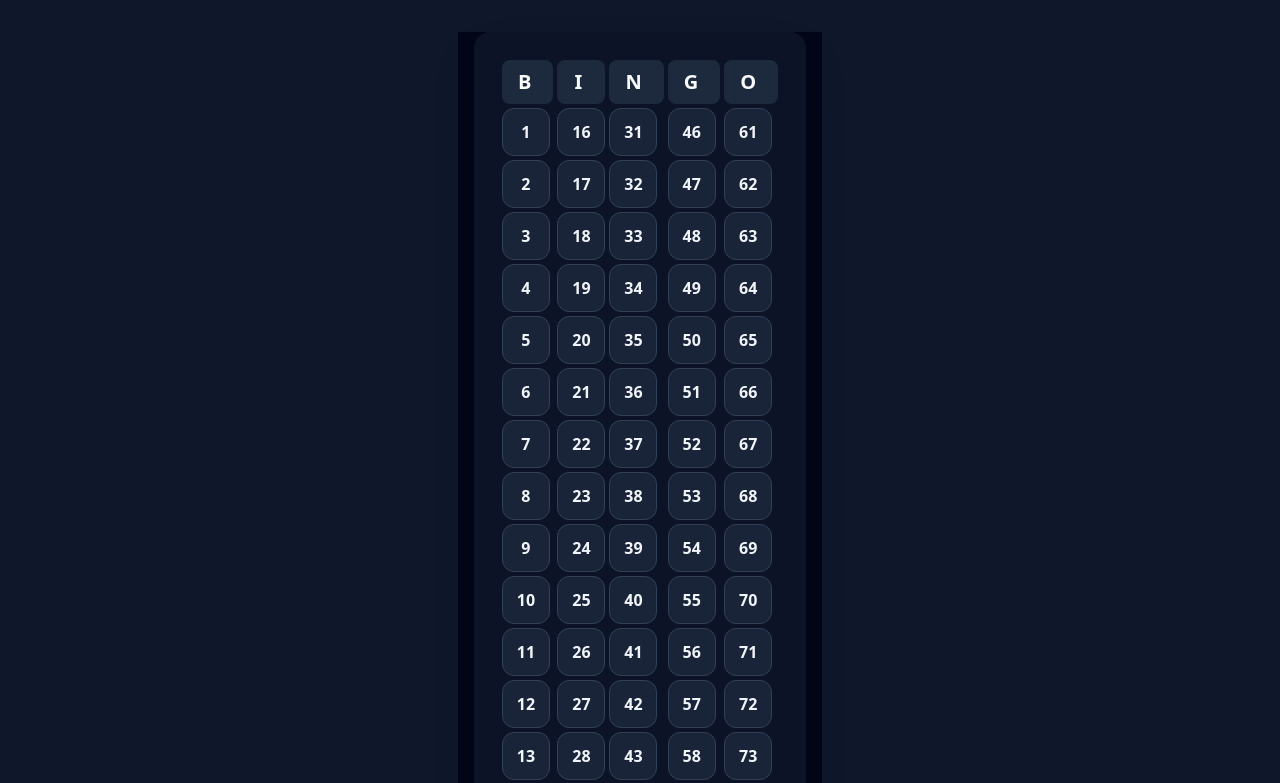
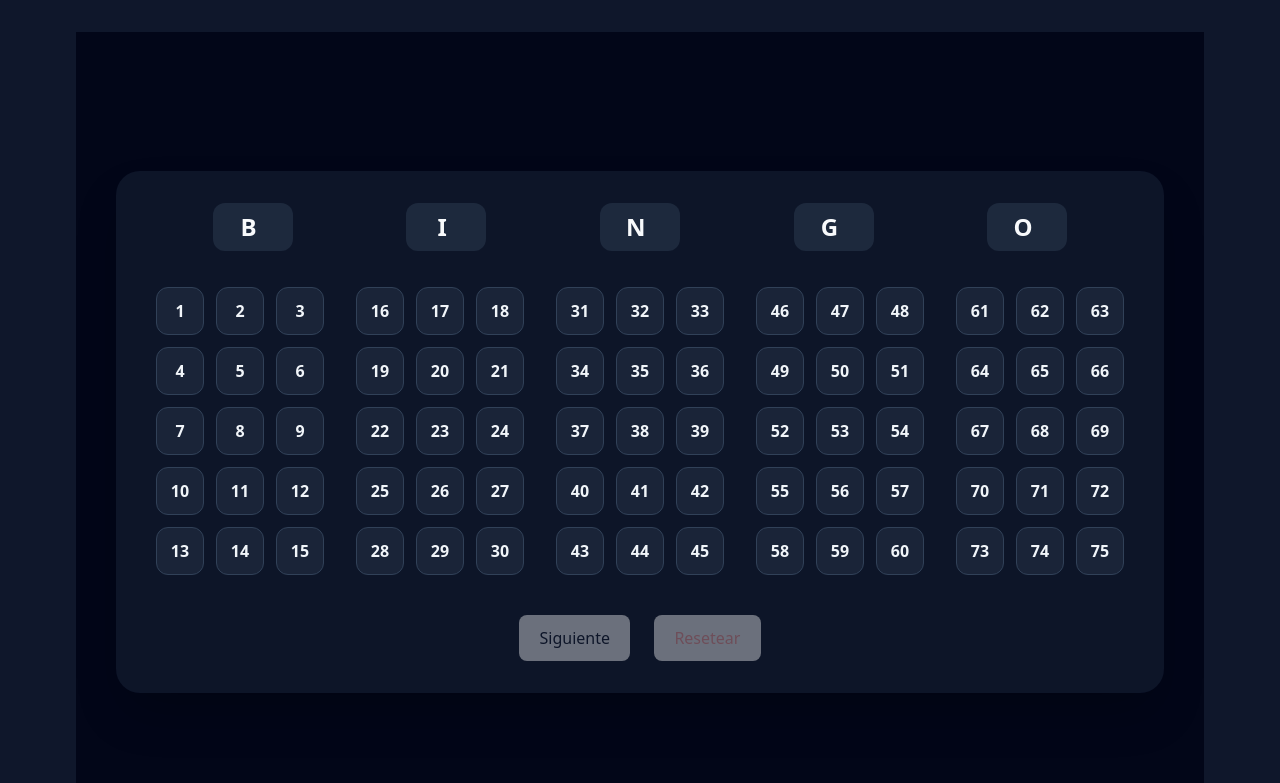
Before and after one commit to raulferreyra/bingo, a Vue app: page / in a window 1280 px wide. Shown: the top 783 px of the page. Built offline with nearby package versions, Linux system fonts and the light colour scheme.

Commit message:
BINGO ready

```diff
--- a/src/App.vue
+++ b/src/App.vue
@@ -1,50 +1,52 @@
 <template>
-  <div class="min-h-screen flex items-center justify-center px-4 bg-slate-950">
-    <div class="w-full max-w-5xl mx-auto">
-      <main class="bg-slate-900/80 rounded-2xl shadow-2xl p-4 sm:p-6">
+  <div class="min-h-screen flex items-center justify-center bg-slate-950">
+    <div class="w-full max-w-6xl px-10 py-8">
+      <main class="bg-slate-900/90 rounded-3xl shadow-2xl px-10 py-8">
         <!-- Cabecera B I N G O -->
-        <div class="overflow-x-auto">
-          <table class="w-full text-center border-separate border-spacing-1">
-            <thead>
-              <tr class="text-lg sm:text-xl font-bold text-slate-50">
-                <th
+        <div class="flex justify-between mb-6">
+          <div
             v-for="col in columns"
             :key="col.key"
-                  class="py-2 px-2 sm:px-4 bg-slate-800 rounded-lg tracking-[0.3em]"
+            class="flex flex-col items-center flex-1"
+          >
+            <div
+              class="text-2xl font-extrabold tracking-[0.35em]
+                     bg-slate-800 text-slate-50 rounded-xl px-4 py-2
+                     w-20 text-center"
             >
               {{ col.key }}
-                </th>
-              </tr>
-            </thead>
+            </div>
+          </div>
+        </div>
 
-            <tbody>
-              <!-- 15 filas x 5 columnas = 75 números -->
-              <tr
-                v-for="(row, rowIndex) in boardRows"
-                :key="`row-${rowIndex}`"
-              >
-                <td
-                  v-for="cell in row"
-                  :key="cell.number"
+        <!-- Tablero en columnas, cada una con grilla 3x5 -->
+        <div class="flex justify-between gap-8">
+          <div
+            v-for="col in columns"
+            :key="col.key + '-grid'"
+            class="flex-1 flex flex-col items-center"
           >
             <div
-                    class="h-10 sm:h-12 w-10 sm:w-12 flex items-center justify-center
-                           bg-slate-800/80 rounded-xl border border-slate-700
-                           text-sm sm:text-base font-semibold text-slate-100"
+              class="grid grid-cols-3 gap-3 mt-3"
+            >
+              <div
+                v-for="cell in (board[col.key] || [])"
+                :key="cell.number"
+                class="h-12 w-12 flex items-center justify-center
+                       rounded-xl border border-slate-700
+                       bg-slate-800/80 text-slate-100
+                       text-base font-semibold"
               >
                 {{ cell.number }}
               </div>
-                </td>
-              </tr>
-            </tbody>
-          </table>
+            </div>
+          </div>
         </div>
 
-        <!-- Controles (aún sin lógica) -->
-        <div class="mt-6 flex flex-col sm:flex-row gap-3 justify-center">
+        <div class="mt-10 flex justify-center gap-6">
           <button
             type="button"
-            class="px-6 py-2 rounded-full font-semibold
+            class="px-8 py-2 rounded-full font-semibold
                    bg-emerald-500/80 hover:bg-emerald-400
                    text-slate-900 transition disabled:opacity-40"
             disabled
@@ -54,7 +56,7 @@
 
           <button
             type="button"
-            class="px-6 py-2 rounded-full font-semibold border
+            class="px-8 py-2 rounded-full font-semibold border
                    border-red-400 text-red-300 hover:bg-red-500/10
                    transition disabled:opacity-40"
             disabled
@@ -70,7 +72,6 @@
 <script setup>
 import { ref, onMounted } from 'vue'
 
-// Definimos las columnas con sus rangos
 const columns = [
   { key: 'B', start: 1, end: 15 },
   { key: 'I', start: 16, end: 30 },
@@ -79,33 +80,24 @@ const columns = [
   { key: 'O', start: 61, end: 75 }
 ]
 
-// boardRows será un array de 15 filas, cada fila con 5 celdas { number, marked }
-const boardRows = ref([])
+// board será { B: [{number, marked}], I: [...], ... }
+const board = ref({})
 
-/**
- * Genera el tablero de 15 filas x 5 columnas con números 1–75
- * organizados por rangos B I N G O.
- */
-function initBoard() {
-  const rows = []
+function initBoard () {
+  const data = {}
 
-  // 15 filas
-  for (let i = 0; i < 15; i++) {
-    const row = []
-
-    // Para cada columna, calculamos el número correspondiente
   for (const col of columns) {
-      const number = col.start + i // 1..15, 16..30, etc
-      row.push({
-        number,
+    const cells = []
+    for (let n = col.start; n <= col.end; n++) {
+      cells.push({
+        number: n,
         marked: false
       })
     }
-
-    rows.push(row)
+    data[col.key] = cells
   }
 
-  boardRows.value = rows
+  board.value = data
 }
 
 onMounted(() => {
```
Lines whose indentation alone changed are shown as unchanged.
